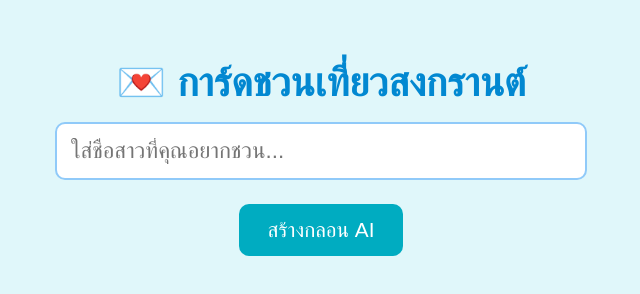
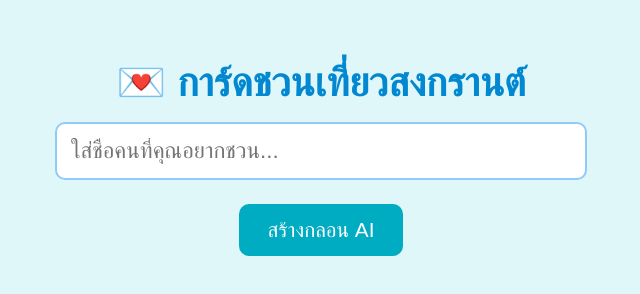
Before and after one commit to golfoceanfix/songkran-ai-card, a website: page public/index.html in a window 1280 px wide. Shown: the full height of the page, 319-959 px from the left. Drawn offline with nearby package versions, Linux system fonts and the light colour scheme.

Commit message:
🎉 First commit

```diff
--- a/public/index.html
+++ b/public/index.html
@@ -8,7 +8,7 @@
 <body>
   <h1>💌 การ์ดชวนเที่ยวสงกรานต์</h1>
 
-  <input type="text" id="girlName" placeholder="ใส่ชื่อสาวที่คุณอยากชวน..." />
+  <input type="text" id="girlName" placeholder="ใส่ชื่อคนที่คุณอยากชวน..." />
   <br />
   <button onclick="generatePoem()">สร้างกลอน AI</button>
 
```
